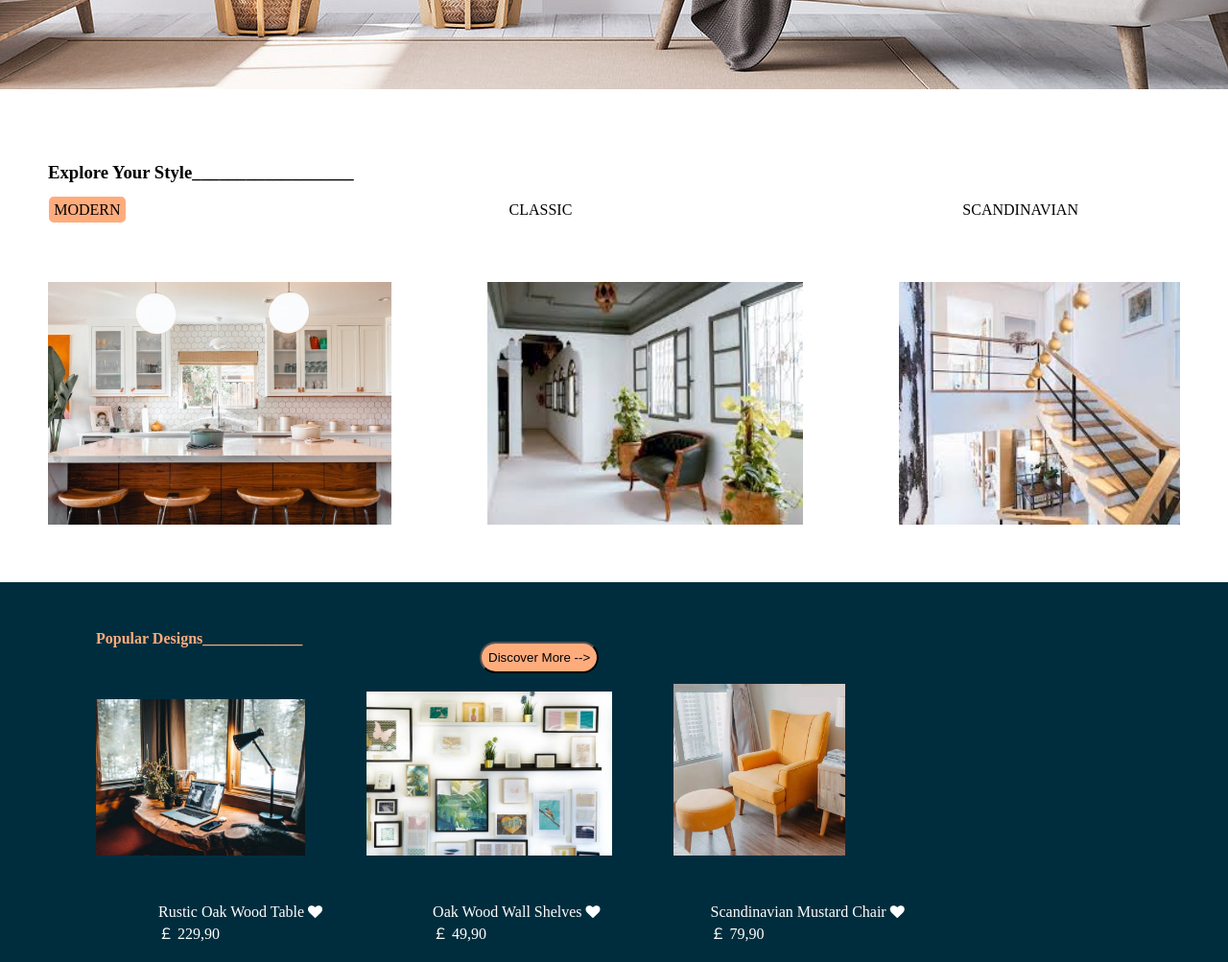
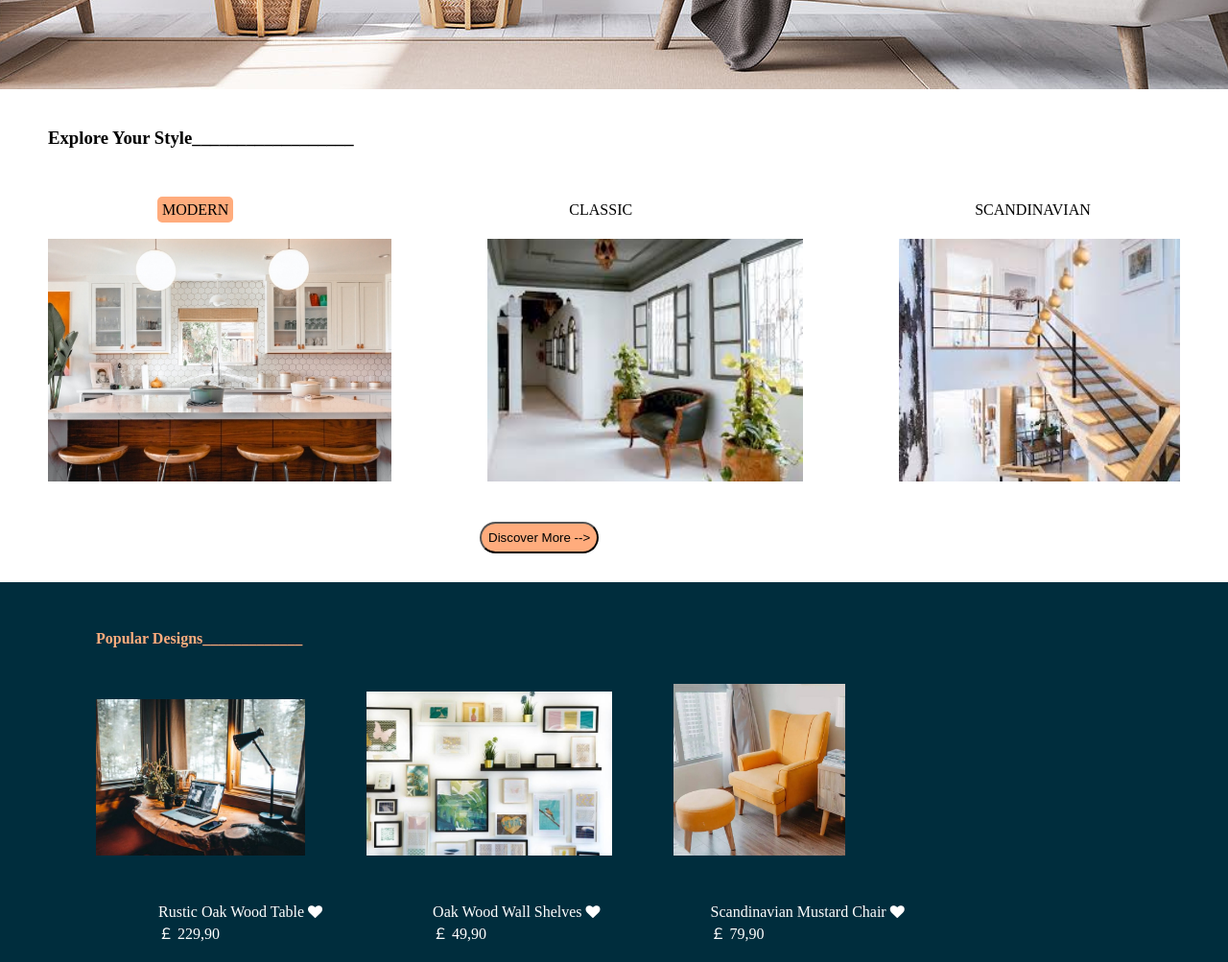
Before and after one commit to Pauline-Goko/Cozyhome-Web, a plain HTML site: page index.html in a window 1280 px wide. Shown: the part 540-1543 px from the top of the page at 96% size. Drawn offline with Linux system fonts and the light colour scheme.

Commit message:
made changes

```diff
--- a/index.html
+++ b/index.html
@@ -58,7 +58,7 @@
 <br><br>
 <div class="div100">
 <div id="explore">
-    <h3 id="explor">Explore Your Style__________________</h3>
+    <h3 id="explore">Explore Your Style__________________</h3>
 </div>
 <div class="titles">
  <p><span id="mod">MODERN</span><span id="sic">CLASSIC</span><span id="sca">SCANDINAVIAN</span></p>
@@ -103,7 +103,7 @@
 </div>
 </div>
 <br><br>
-<div id="button31">
+<div id="button39">
 <h1><button id="button3">Explore All --></button></h1>
 </div>
 
--- a/styles.css
+++ b/styles.css
@@ -58,7 +58,7 @@ padding-left: 6px;
 }
 .words2{
     text-align: center;
-    color: #181010;
+    color: #020629;
     font-weight: bold;
 }
 #button3{
@@ -71,6 +71,8 @@ background-color: #ffac7d;
     width: 28%;
     padding: 50px;
 
+
+
 }
 #ceiling{
     width: 28%;
@@ -82,7 +84,9 @@ background-color: #ffac7d;
     padding: 50px;
 }
 #explore{
-    padding-left: 50px;
+    padding-left: 25px;
+    position: relative;
+    bottom: 18px;
 
 }
 .titles ul li{
@@ -90,21 +94,21 @@ list-style-type: none;
 
 }
 
-
-
-
-
 #mod{
     background-color: #ffac7d;
     padding: 5px;
-
     border-radius: 5px;
     width: 5px ;
-    margin-left: 4%;
+    margin-left: 5%;
+    position: relative;
+    left: 100px;
+
 
 }
 #sic{
     padding: 400px;
+    position: relative;
+    left: 50px;
 }
 #sca{
 margin-right: 2%;
@@ -122,6 +126,8 @@ padding-left: 7px;
 }
 .images{
     display: flex;
+    position: relative;
+    bottom: 45px;
 
 
 
@@ -141,6 +147,8 @@ padding-left: 7px;
 }
 #button31{
     padding-left: 500px;
+    position: relative;
+    bottom: 125px;
 
 }
 #p1{
@@ -167,7 +175,10 @@ padding-left: 7px;
     height: 550px;
 
 }
-
+#button39{
+    padding-left: 500px;
+    align-content: center;
+}
 #pop{
     color: #ffac7d;
     font-weight: bolder;
```
